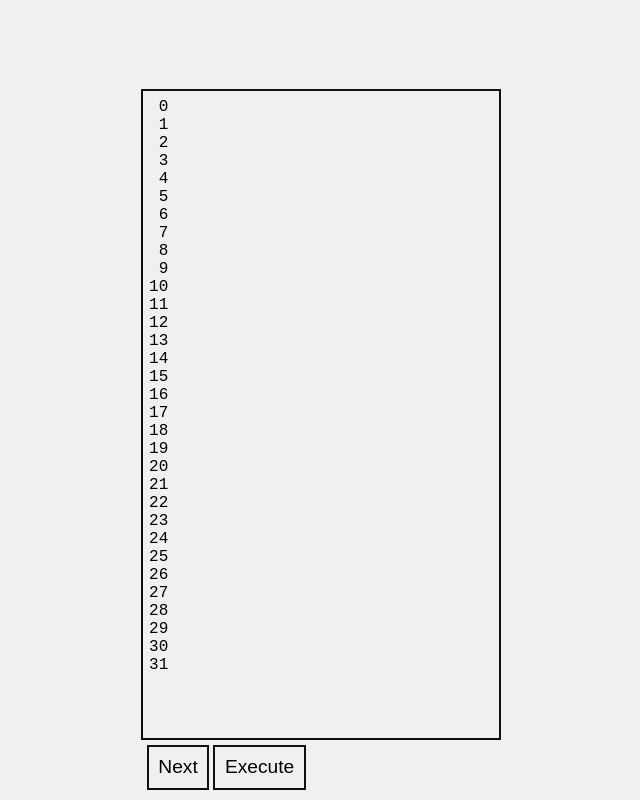
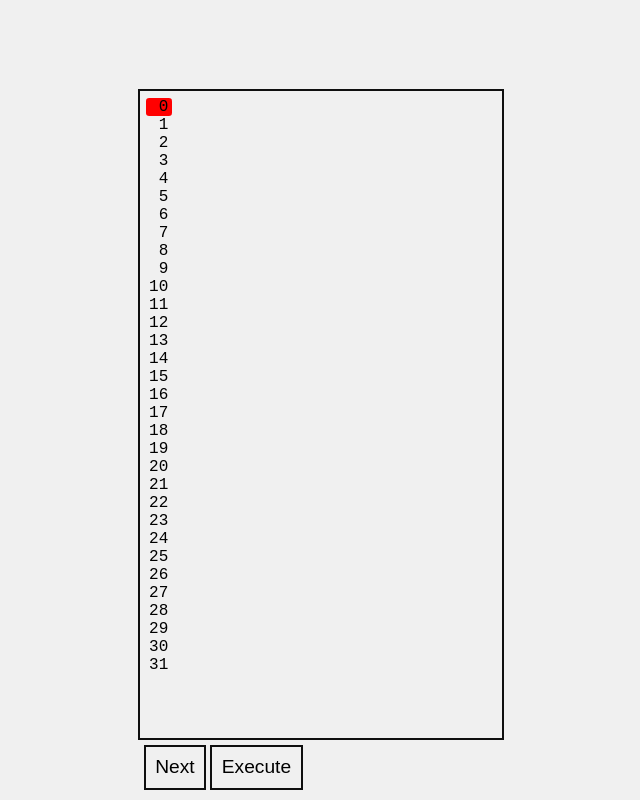
Before and after one commit to Coffee-for-Cats/kes-simulator, a plain HTML site: page index.html in a window 1280 px wide. Both pictures are taken after a click on the button "Execute". Shown: the whole page, without its empty margins (319-959 px from the left). Drawn offline with Linux system fonts and the light colour scheme.

Commit message:
line error indicators and array size limits

```diff
--- a/appearance.js
+++ b/appearance.js
@@ -3,3 +3,18 @@ const lineNumbers = document.querySelector(".line-numbers");
 lineNumbers.innerHTML = Array(32)
   .fill("<span></span>")
   .join('');
+
+const lineNumberArray = document.getElementById("line-numbers").children;
+function addErrorIndicator(RC) {
+  console.log(lineNumberArray[RC]);
+  lineNumberArray[RC].classList.add('invalid');
+  linesWithErrors.push(RC);
+}
+let linesWithErrors = []
+
+input.addEventListener('input', e => {
+  linesWithErrors.forEach(line => {
+    lineNumberArray[line].classList.remove('invalid');
+  })
+  linesWithErrors = []
+})
--- a/index.html
+++ b/index.html
@@ -11,7 +11,7 @@
 <body>
   <main>
     <div class="editor">
-      <div class="line-numbers">
+      <div id="line-numbers" class="line-numbers">
       </div>
       <textarea name="assembly-input" id="input" cols="30" rows="32"></textarea>
     </div>
--- a/main.js
+++ b/main.js
@@ -1,6 +1,7 @@
 const input = document.getElementById("input");
 
-let mainMemory = [];
+let mainMemory = Array(32);
+Object.seal(mainMemory);
 const registers = {
   'R0': '',
   'R1': '',
@@ -140,6 +141,7 @@ function match(l) {
 }
 
 function error() {
+  addErrorIndicator(RC);
   throw new Error(`Problema na linha ${RC}`);
 }
 
--- a/style.css
+++ b/style.css
@@ -2,6 +2,10 @@
   box-sizing: border-box;
   padding: 0; margin: 0;
   background-color: #f0f0f0;
+}
+
+:root {
+  --font-size: 1rem;
 }
 
 body {
@@ -32,8 +36,10 @@ textarea {
   border: none;
   padding-left: .4rem;
   margin-left: .2rem;
-  font-size: 1rem;
+  font-size: var(--font-size);
   outline: none;
+  max-height: 38rem;
+  resize: none;
 }
 
 .line-numbers span {
@@ -44,7 +50,13 @@ textarea {
 .line-numbers span::before {
   content: counter(lineNumber);
   display: block;
-  font-size: 1rem;
+  padding: 0 .2rem;
+  border-radius: .2rem;
+  font-size: var(--font-size);
+}
+
+.line-numbers span.invalid::before {
+  background-color: red;
 }
 
 .line-numbers span:first-of-type::before {
```
